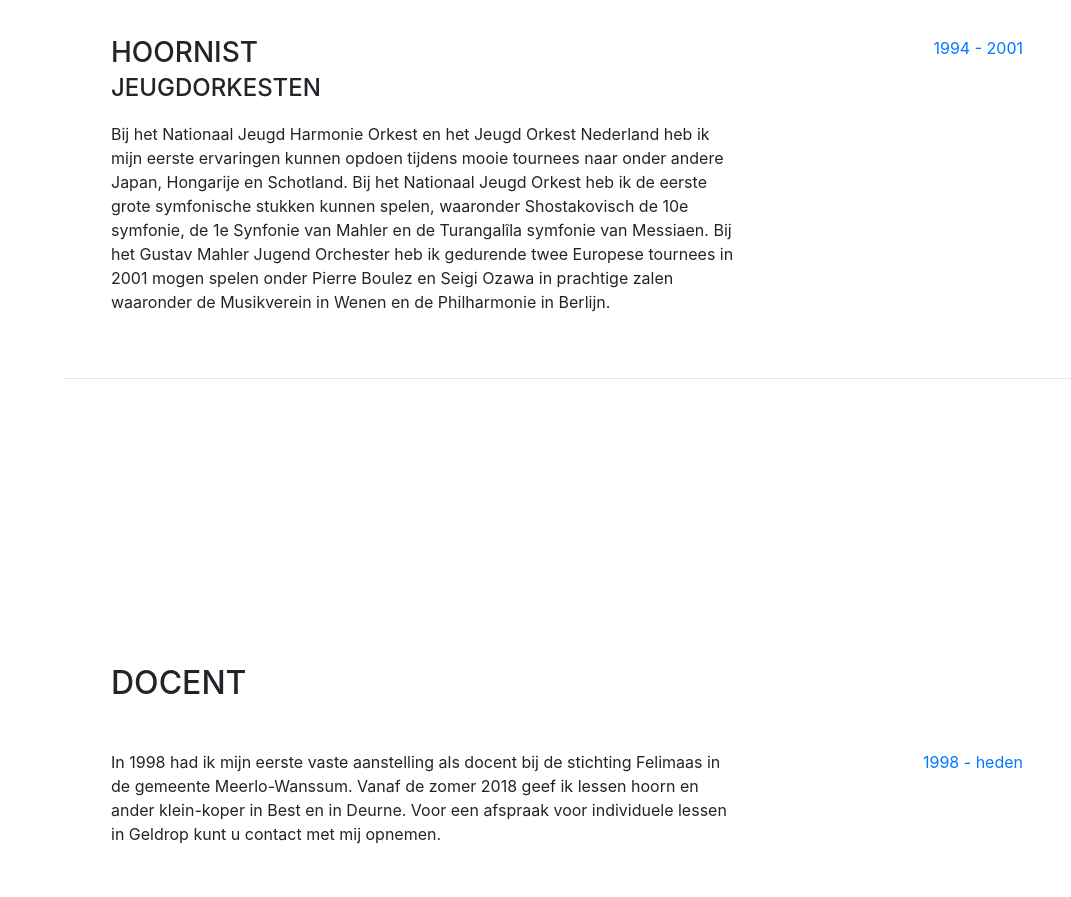
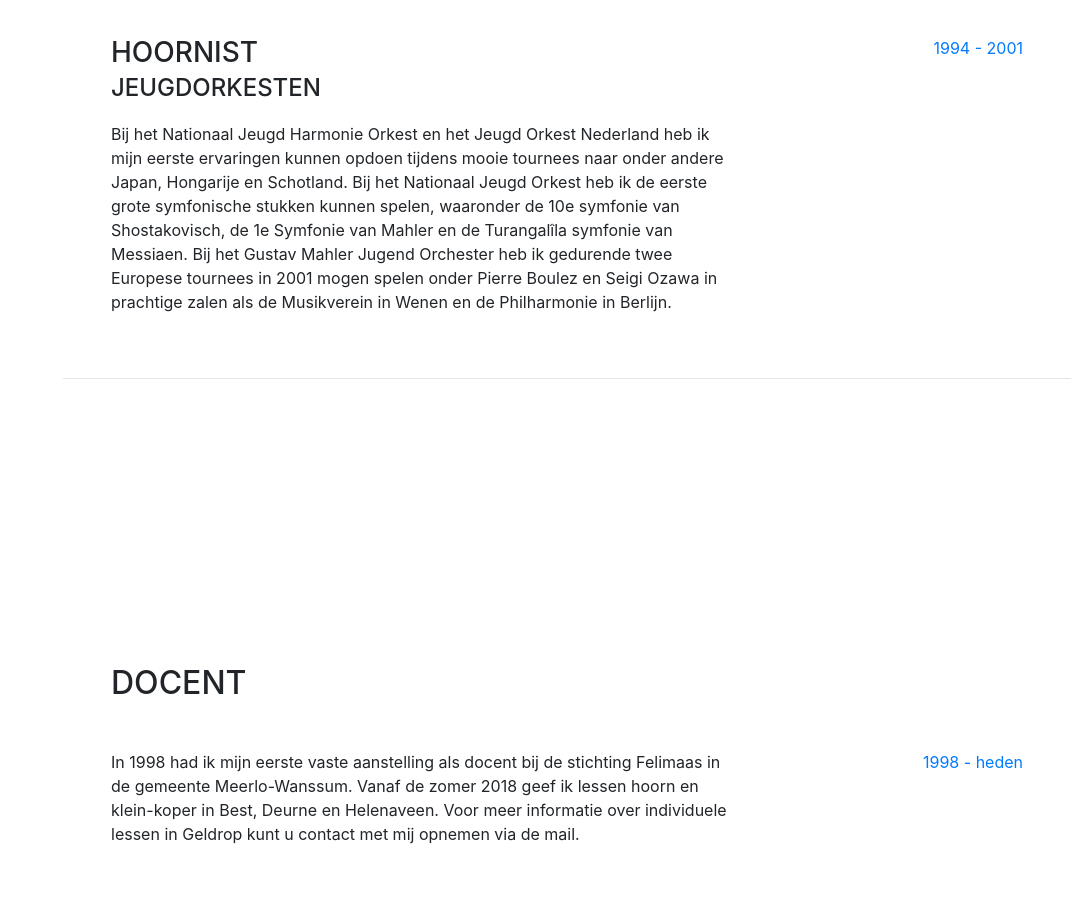
Before and after one commit to sminken/websiteSteven, a website with bundled scripts: page public/index.html in a window 1280 px wide. Shown: the part 1660-2557 px from the top of the page, without its empty margins (209-1280 px from the left). Built offline with nearby package versions, Linux system fonts and the light colour scheme; a web font is replaced by a local one.

Commit message:
textuele aanpassingen

```diff
--- a/public/index.html
+++ b/public/index.html
@@ -157,10 +157,10 @@
                     <p> Bij het Nationaal Jeugd Harmonie Orkest en het Jeugd Orkest Nederland heb ik mijn eerste ervaringen
                         kunnen opdoen tijdens mooie tournees
                         naar onder andere Japan, Hongarije en Schotland. Bij het Nationaal Jeugd Orkest heb ik de
-                        eerste grote symfonische stukken kunnen spelen, waaronder Shostakovisch de 10e symfonie, de 1e Synfonie van
+                        eerste grote symfonische stukken kunnen spelen, waaronder de 10e symfonie van Shostakovisch, de 1e Symfonie van
                         Mahler en de Turangalîla symfonie van Messiaen.
                         Bij het Gustav Mahler Jugend Orchester heb ik gedurende twee Europese tournees in 2001 mogen spelen
-                        onder Pierre Boulez en Seigi Ozawa in prachtige zalen waaronder de Musikverein in Wenen en de Philharmonie in Berlijn.
+                        onder Pierre Boulez en Seigi Ozawa in prachtige zalen als de Musikverein in Wenen en de Philharmonie in Berlijn.
                     </p>
                 </div>
                 <div class="resume-date text-md-right">
@@ -182,8 +182,8 @@
                 <div class="resume-content mr-auto">
                     <div>In 1998 had ik mijn eerste vaste aanstelling als docent bij de stichting Felimaas in de
                         gemeente Meerlo-Wanssum.
-                        Vanaf de zomer 2018 geef ik lessen hoorn en ander klein-koper in Best en in Deurne. Voor een afspraak voor
-                        individuele lessen in Geldrop kunt u contact met mij opnemen.
+                        Vanaf de zomer 2018 geef ik lessen hoorn en klein-koper in Best, Deurne en Helenaveen. Voor meer informatie over
+                        individuele lessen in Geldrop kunt u contact met mij opnemen via de mail.
                     </div>
                 </div>
                 <div class="resume-date text-md-right">
```
Also changed, not shown: 2 other files.
